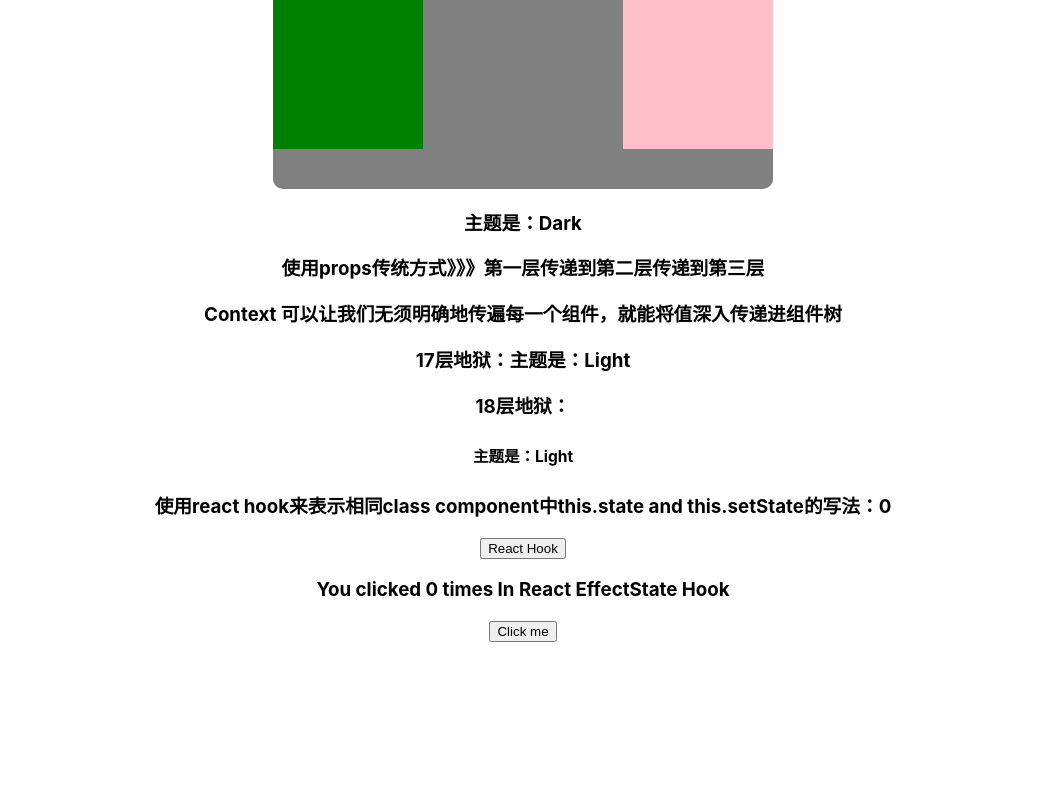
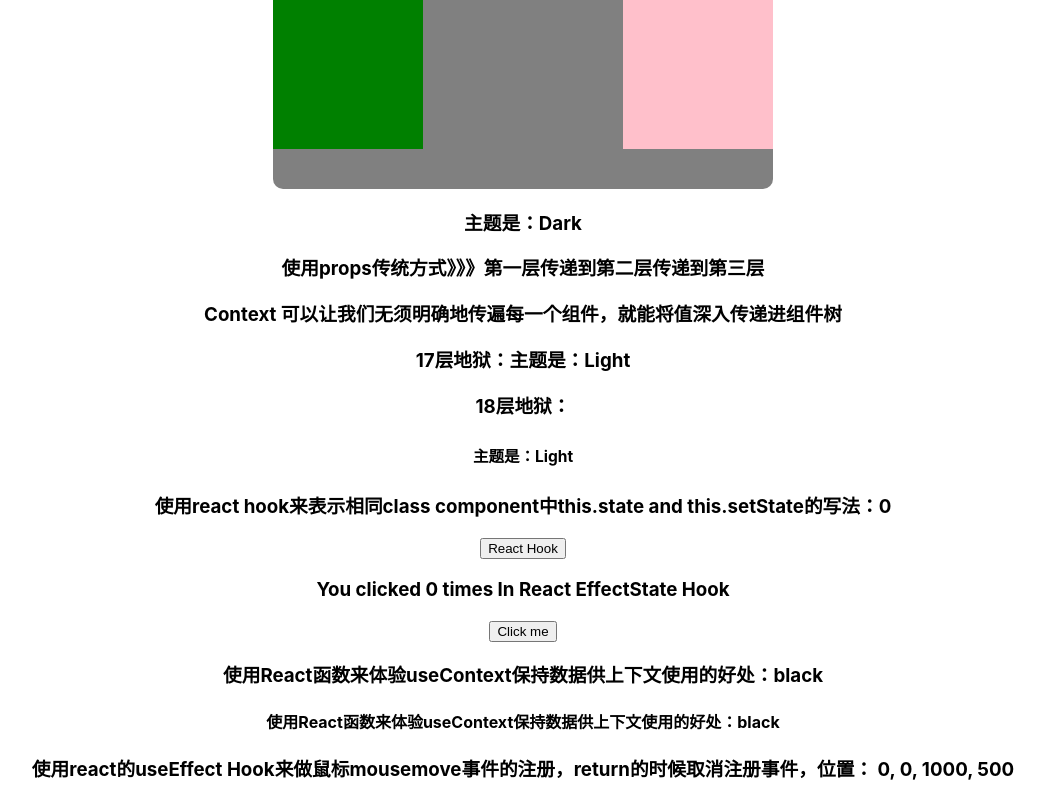
Before and after one commit to chengdongXue/react-demo-show, a React (Create React App) app: page / in a window 1280 px wide. Shown: the part 1068-1868 px from the top of the page, without its empty margins (117-1162 px from the left). Before the commit the page ends 1710 px from the top, so only its background shows below. Built offline with nearby package versions, Linux system fonts and the light colour scheme.

Commit message:
continue writing tell different between the react component and react hooks

```diff
--- a/src/App.js
+++ b/src/App.js
@@ -6,9 +6,11 @@ import Communication from "./component/Communication";
 import MutableForm from "./component/MutableForm";
 import FancyBorder from './component/ConsistComponent';
 import TraditionWaySharePropsVariable from './component/ReactProps';
-import ReactContextWrap from './component/ReactContext';
+import ReactContextWrap from './component/ReactContextComponent';
 import StateHook from './component/StateHook';
 import EffectReactHook from './component/EffectHook';
+import ThemeParent from './component/ReactHookContext';
+import BoxMouseMove from './component/CustomHook';
 
 class App extends Component {
   constructor(props) {
@@ -82,6 +84,8 @@ class App extends Component {
         <ReactContextWrap></ReactContextWrap>
         <StateHook></StateHook>
         <EffectReactHook></EffectReactHook>
+        <ThemeParent></ThemeParent>
+        <BoxMouseMove/>
       </div>
     );
   }
--- /dev/null
+++ b/src/component/CustomHook.js
@@ -0,0 +1,61 @@
+import React, { useEffect, useState } from "react";
+
+// Old way and not command this way.
+const BoxOldMouseMove = () => {
+    const [state, setState] = useState({ left: 0, top: 0, width: 100, height: 100 });
+    useEffect(() => {
+        const handleWindowMouseMove = (e) => {
+            setState(state => ({
+                ...state,
+                left: e.pageX,
+                top: e.pageY,
+            }));
+        }
+        window.addEventListener('mousemove', handleWindowMouseMove);
+        return () => window.removeEventListener('mousemove', handleWindowMouseMove);
+    }, []);
+    return (
+        <div>
+            <h3>使用react的useEffect Hook来做鼠标mousemove事件的注册，return的时候取消注册事件，位置： {state.height}, {state.width}, {state.left}, {state.top}</h3>
+        </div>
+    )
+}
+
+const BoxMouseMove = () => {
+    const windowPosition = useWindowPosition();
+    const windowSize = useWindowSize();
+    return (
+        <div>
+            <h3>使用react的useEffect Hook来做鼠标mousemove事件的注册，return的时候取消注册事件，位置： {windowPosition.left}, {windowPosition.top}, {windowSize.width}, {windowSize.height}</h3>
+        </div>
+    )
+}
+
+const useWindowSize = () => {
+    const [size, setSize] = useState({width: 100, height: 200});
+    useEffect(() => {
+        setSize({
+            width: 1000,
+            height: 500,
+        })
+        document.title = `click count is ${size.width}, ${size.height}`;
+    }, [size.width, size.height])
+    return size;
+}
+
+const useWindowPosition = () => {
+    const [position, setPosition] = useState({left: 0, top: 0});
+    useEffect(() => {
+        const handleWindowMouseMove = (e) => {
+            setPosition({
+                left: e.pageX,
+                top: e.pageY,
+            });
+        }
+        window.addEventListener('mousemove', handleWindowMouseMove);
+        return () => window.removeEventListener('mousemove', handleWindowMouseMove);
+    }, [])
+    return position;
+}
+
+export default BoxMouseMove;
--- a/src/component/EffectHook.js
+++ b/src/component/EffectHook.js
@@ -41,7 +41,11 @@ const EffectReactHook = () => {
         // First time, It will be initial setup something >>>> componentDidMount().
         // And Second, It will be executing something >>>> componentDidUpdate().
         document.title = `You clicked ${count} times`;
-    });
+    },[count]);// 仅在 count 更改时更新
+    /**
+     * 我们传入 [count] 作为第二个参数。这个参数是什么作用呢？如果 count 的值是 5，而且我们的组件重渲染的时候 count 还是等于 5，React 将对前一次渲染的 [5] 和后一次渲染的 [5] 进行比较。因为数组中的所有元素都是相等的(5 === 5)，React 会跳过这个 effect，这就实现了性能的优化。
+     * 当渲染时，如果 count 的值更新成了 6，React 将会把前一次渲染时的数组 [5] 和这次渲染的数组 [6] 中的元素进行对比。这次因为 5 !== 6，React 就会再次调用 effect。如果数组中有多个元素，即使只有一个元素发生变化，React 也会执行 effect。
+    */
     return (
         <div>
             <h3>You clicked {count} times In React EffectState Hook</h3>
--- /dev/null
+++ b/src/component/ReactHookContext.js
@@ -0,0 +1,37 @@
+import React,{ useContext } from "react";
+
+const themes = [{
+        color: 'red',
+    },{
+        color: 'black',
+    }
+]
+
+const ThemeContext = React.createContext(themes);
+
+const ThemeParent = () => {
+    return(
+        <ThemeContext.Provider value={themes[1].color}>
+            <ThemeChildren></ThemeChildren>
+        </ThemeContext.Provider>
+    )
+}
+
+const ThemeChildren = () => {
+    const contextTheme = useContext(ThemeContext);
+    return(
+        <div>
+            <div><h3>使用React函数来体验useContext保持数据供上下文使用的好处：{contextTheme}</h3></div>
+            <ThemeGrandChildren></ThemeGrandChildren>
+        </div>
+    )
+}
+
+const ThemeGrandChildren = () => {
+    const contextTheme = useContext(ThemeContext);
+    return (
+        <div><h4>使用React函数来体验useContext保持数据供上下文使用的好处：{contextTheme}</h4></div>
+    )
+}
+
+export default ThemeParent;
```
Also changed, not shown: src/component/ReactContextComponent.js (renamed from src/component/ReactContext.js).
